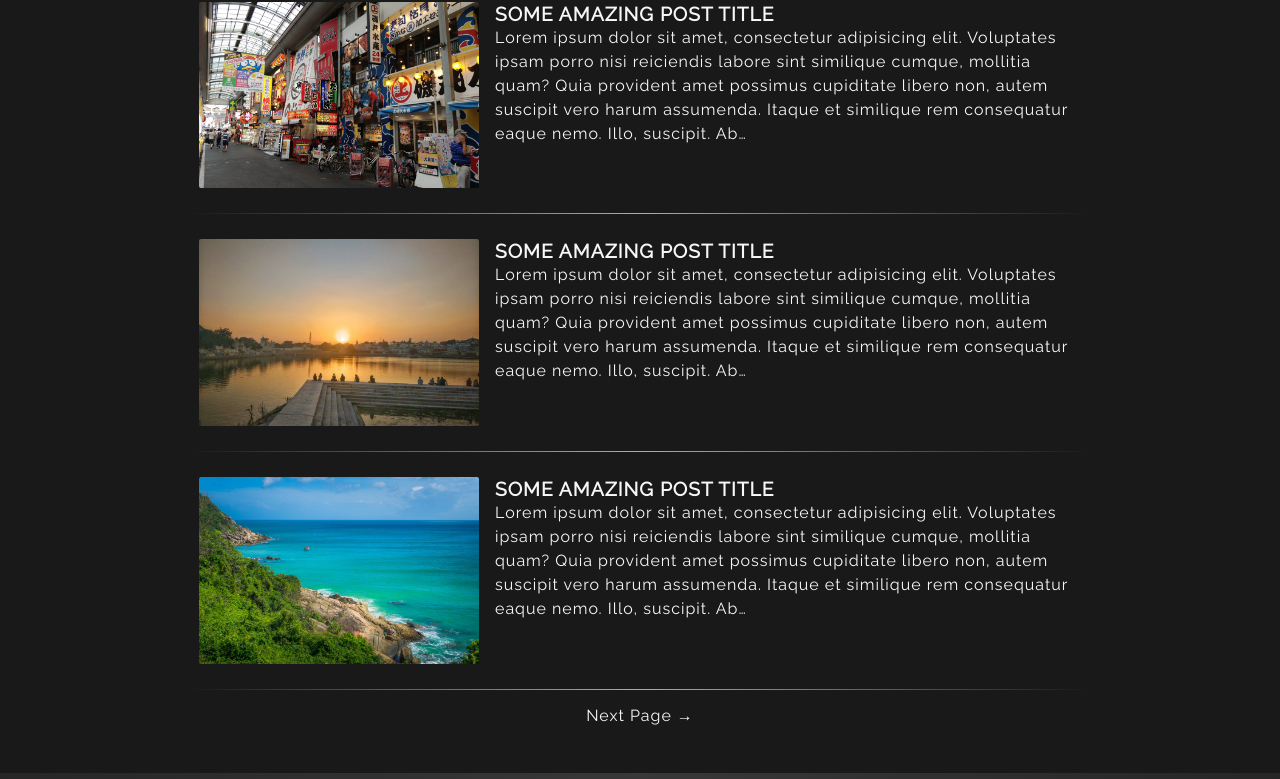
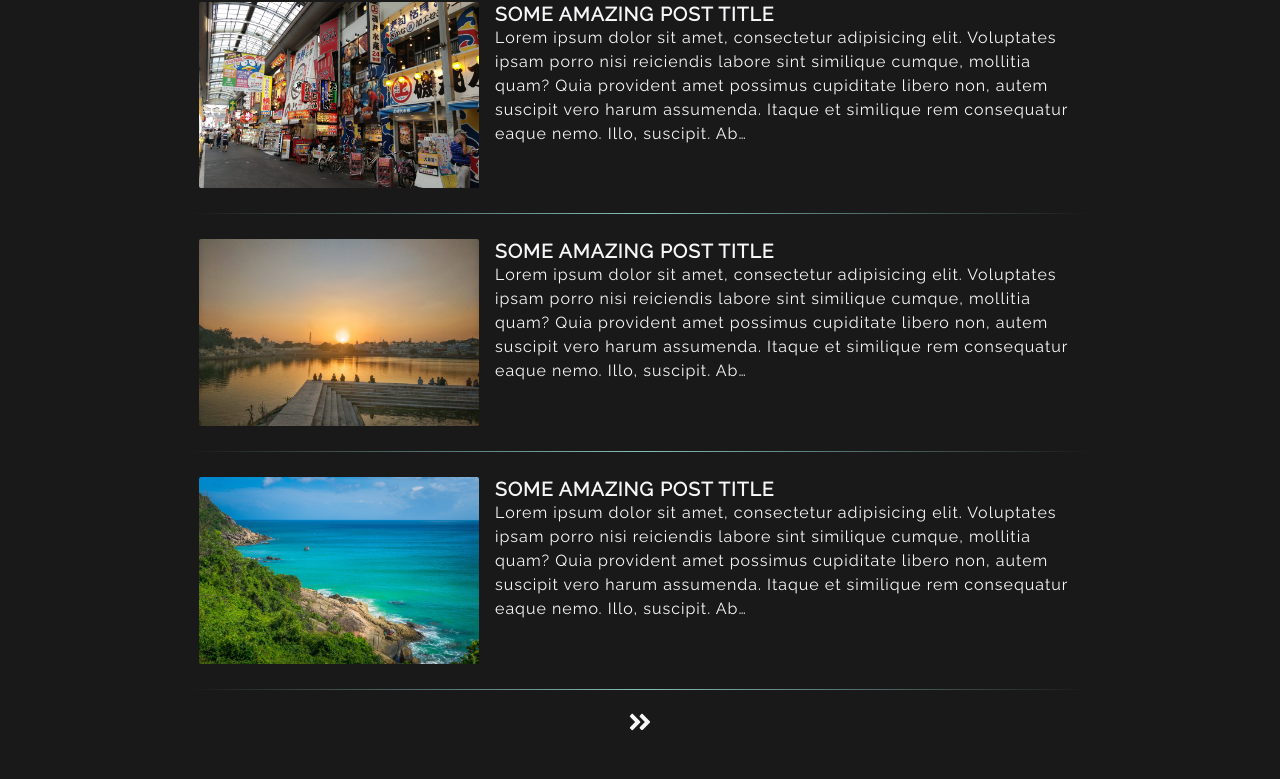
Before and after one commit to ainarsc/bakpaking.com_webapp, a Gatsby site: page /blog in a window 1280 px wide. Shown: the part 1880-2659 px from the top of the page. Built offline with nearby package versions, Linux system fonts and the light colour scheme; Gatsby itself is replaced by a stand-in of ours.

Commit message:
Add arrows for page navigation

```diff
--- a/src/assets/Icons.js
+++ b/src/assets/Icons.js
@@ -28,3 +28,48 @@ export const Icons = {
       "M207.029 381.476L12.686 187.132c-9.373-9.373-9.373-24.569 0-33.941l22.667-22.667c9.357-9.357 24.522-9.375 33.901-.04L224 284.505l154.745-154.021c9.379-9.335 24.544-9.317 33.901.04l22.667 22.667c9.373 9.373 9.373 24.569 0 33.941L240.971 381.476c-9.373 9.372-24.569 9.372-33.942 0z",
   },
 }
+
+export const facebook = {
+  datapath:
+    "M400 32H48A48 48 0 0 0 0 80v352a48 48 0 0 0 48 48h137.25V327.69h-63V256h63v-54.64c0-62.15 37-96.48 93.67-96.48 27.14 0 55.52 4.84 55.52 4.84v61h-31.27c-30.81 0-40.42 19.12-40.42 38.73V256h68.78l-11 71.69h-57.78V480H400a48 48 0 0 0 48-48V80a48 48 0 0 0-48-48z",
+}
+
+export const instagram = {
+  datapath:
+    "M224.1 141c-63.6 0-114.9 51.3-114.9 114.9s51.3 114.9 114.9 114.9S339 319.5 339 255.9 287.7 141 224.1 141zm0 189.6c-41.1 0-74.7-33.5-74.7-74.7s33.5-74.7 74.7-74.7 74.7 33.5 74.7 74.7-33.6 74.7-74.7 74.7zm146.4-194.3c0 14.9-12 26.8-26.8 26.8-14.9 0-26.8-12-26.8-26.8s12-26.8 26.8-26.8 26.8 12 26.8 26.8zm76.1 27.2c-1.7-35.9-9.9-67.7-36.2-93.9-26.2-26.2-58-34.4-93.9-36.2-37-2.1-147.9-2.1-184.9 0-35.8 1.7-67.6 9.9-93.9 36.1s-34.4 58-36.2 93.9c-2.1 37-2.1 147.9 0 184.9 1.7 35.9 9.9 67.7 36.2 93.9s58 34.4 93.9 36.2c37 2.1 147.9 2.1 184.9 0 35.9-1.7 67.7-9.9 93.9-36.2 26.2-26.2 34.4-58 36.2-93.9 2.1-37 2.1-147.8 0-184.8zM398.8 388c-7.8 19.6-22.9 34.7-42.6 42.6-29.5 11.7-99.5 9-132.1 9s-102.7 2.6-132.1-9c-19.6-7.8-34.7-22.9-42.6-42.6-11.7-29.5-9-99.5-9-132.1s-2.6-102.7 9-132.1c7.8-19.6 22.9-34.7 42.6-42.6 29.5-11.7 99.5-9 132.1-9s102.7-2.6 132.1 9c19.6 7.8 34.7 22.9 42.6 42.6 11.7 29.5 9 99.5 9 132.1s2.7 102.7-9 132.1z",
+}
+
+export const linkedin = {
+  datapath:
+    "M416 32H31.9C14.3 32 0 46.5 0 64.3v383.4C0 465.5 14.3 480 31.9 480H416c17.6 0 32-14.5 32-32.3V64.3c0-17.8-14.4-32.3-32-32.3zM135.4 416H69V202.2h66.5V416zm-33.2-243c-21.3 0-38.5-17.3-38.5-38.5S80.9 96 102.2 96c21.2 0 38.5 17.3 38.5 38.5 0 21.3-17.2 38.5-38.5 38.5zm282.1 243h-66.4V312c0-24.8-.5-56.7-34.5-56.7-34.6 0-39.9 27-39.9 54.9V416h-66.4V202.2h63.7v29.2h.9c8.9-16.8 30.6-34.5 62.9-34.5 67.2 0 79.7 44.3 79.7 101.9V416z",
+}
+
+export const twitter = {
+  datapath:
+    "M416 32H31.9C14.3 32 0 46.5 0 64.3v383.4C0 465.5 14.3 480 31.9 480H416c17.6 0 32-14.5 32-32.3V64.3c0-17.8-14.4-32.3-32-32.3zM135.4 416H69V202.2h66.5V416zm-33.2-243c-21.3 0-38.5-17.3-38.5-38.5S80.9 96 102.2 96c21.2 0 38.5 17.3 38.5 38.5 0 21.3-17.2 38.5-38.5 38.5zm282.1 243h-66.4V312c0-24.8-.5-56.7-34.5-56.7-34.6 0-39.9 27-39.9 54.9V416h-66.4V202.2h63.7v29.2h.9c8.9-16.8 30.6-34.5 62.9-34.5 67.2 0 79.7 44.3 79.7 101.9V416z",
+}
+
+export const email = {
+  datapath:
+    "M502.3 190.8c3.9-3.1 9.7-.2 9.7 4.7V400c0 26.5-21.5 48-48 48H48c-26.5 0-48-21.5-48-48V195.6c0-5 5.7-7.8 9.7-4.7 22.4 17.4 52.1 39.5 154.1 113.6 21.1 15.4 56.7 47.8 92.2 47.6 35.7.3 72-32.8 92.3-47.6 102-74.1 131.6-96.3 154-113.7zM256 320c23.2.4 56.6-29.2 73.4-41.4 132.7-96.3 142.8-104.7 173.4-128.7 5.8-4.5 9.2-11.5 9.2-18.9v-19c0-26.5-21.5-48-48-48H48C21.5 64 0 85.5 0 112v19c0 7.4 3.4 14.3 9.2 18.9 30.6 23.9 40.7 32.4 173.4 128.7 16.8 12.2 50.2 41.8 73.4 41.4z",
+}
+
+export const search = {
+  datapath:
+    "M505 442.7L405.3 343c-4.5-4.5-10.6-7-17-7H372c27.6-35.3 44-79.7 44-128C416 93.1 322.9 0 208 0S0 93.1 0 208s93.1 208 208 208c48.3 0 92.7-16.4 128-44v16.3c0 6.4 2.5 12.5 7 17l99.7 99.7c9.4 9.4 24.6 9.4 33.9 0l28.3-28.3c9.4-9.4 9.4-24.6.1-34zM208 336c-70.7 0-128-57.2-128-128 0-70.7 57.2-128 128-128 70.7 0 128 57.2 128 128 0 70.7-57.2 128-128 128z",
+}
+
+export const arrowUp = {
+  datapath:
+    "M207.029 381.476L12.686 187.132c-9.373-9.373-9.373-24.569 0-33.941l22.667-22.667c9.357-9.357 24.522-9.375 33.901-.04L224 284.505l154.745-154.021c9.379-9.335 24.544-9.317 33.901.04l22.667 22.667c9.373 9.373 9.373 24.569 0 33.941L240.971 381.476c-9.373 9.372-24.569 9.372-33.942 0z",
+}
+
+export const arrowRight = {
+  datapath:
+    "M224.3 273l-136 136c-9.4 9.4-24.6 9.4-33.9 0l-22.6-22.6c-9.4-9.4-9.4-24.6 0-33.9l96.4-96.4-96.4-96.4c-9.4-9.4-9.4-24.6 0-33.9L54.3 103c9.4-9.4 24.6-9.4 33.9 0l136 136c9.5 9.4 9.5 24.6.1 34zm192-34l-136-136c-9.4-9.4-24.6-9.4-33.9 0l-22.6 22.6c-9.4 9.4-9.4 24.6 0 33.9l96.4 96.4-96.4 96.4c-9.4 9.4-9.4 24.6 0 33.9l22.6 22.6c9.4 9.4 24.6 9.4 33.9 0l136-136c9.4-9.2 9.4-24.4 0-33.8z",
+}
+
+export const arrowLeft = {
+  datapath:
+    "M223.7 239l136-136c9.4-9.4 24.6-9.4 33.9 0l22.6 22.6c9.4 9.4 9.4 24.6 0 33.9L319.9 256l96.4 96.4c9.4 9.4 9.4 24.6 0 33.9L393.7 409c-9.4 9.4-24.6 9.4-33.9 0l-136-136c-9.5-9.4-9.5-24.6-.1-34zm-192 34l136 136c9.4 9.4 24.6 9.4 33.9 0l22.6-22.6c9.4-9.4 9.4-24.6 0-33.9L127.9 256l96.4-96.4c9.4-9.4 9.4-24.6 0-33.9L201.7 103c-9.4-9.4-24.6-9.4-33.9 0l-136 136c-9.5 9.4-9.5 24.6-.1 34z",
+}
--- a/src/components/pageLinks.js
+++ b/src/components/page-links.js
@@ -1,6 +1,8 @@
 import React from "react"
 import styled from "styled-components"
 import { Link } from "gatsby"
+import { arrowLeft, arrowRight } from "../assets/Icons"
+import Svg from "./elements/Svg"
 
 const Links = styled.div`
   margin-top: 1rem;
@@ -11,12 +13,12 @@ const PageLinks = ({ isFirst, isLast, prevPage, nextPage }) => {
     <Links>
       {!isFirst && (
         <Link to={prevPage} rel="prev">
-          ← Previous Page
+          <Svg small dataPath={arrowLeft.datapath} icon={"angle-left"} />
         </Link>
       )}
       {!isLast && (
         <Link to={nextPage} rel="next">
-          Next Page →
+          <Svg small dataPath={arrowRight.datapath} icon={"angle-right"} />
         </Link>
       )}
     </Links>
--- a/src/templates/blog-page.js
+++ b/src/templates/blog-page.js
@@ -5,7 +5,7 @@ import BlogCard from "../components/blog-card"
 import SearchBar from "../components/search-bar"
 import { H1 } from "../components/elements/H1"
 import SEO from "../components/seo/"
-import PageLinks from "../components/pageLinks"
+import PageLinks from "../components/page-links"
 
 const BlogPage = ({ data, pageContext }) => {
   let { allFile } = data
```
